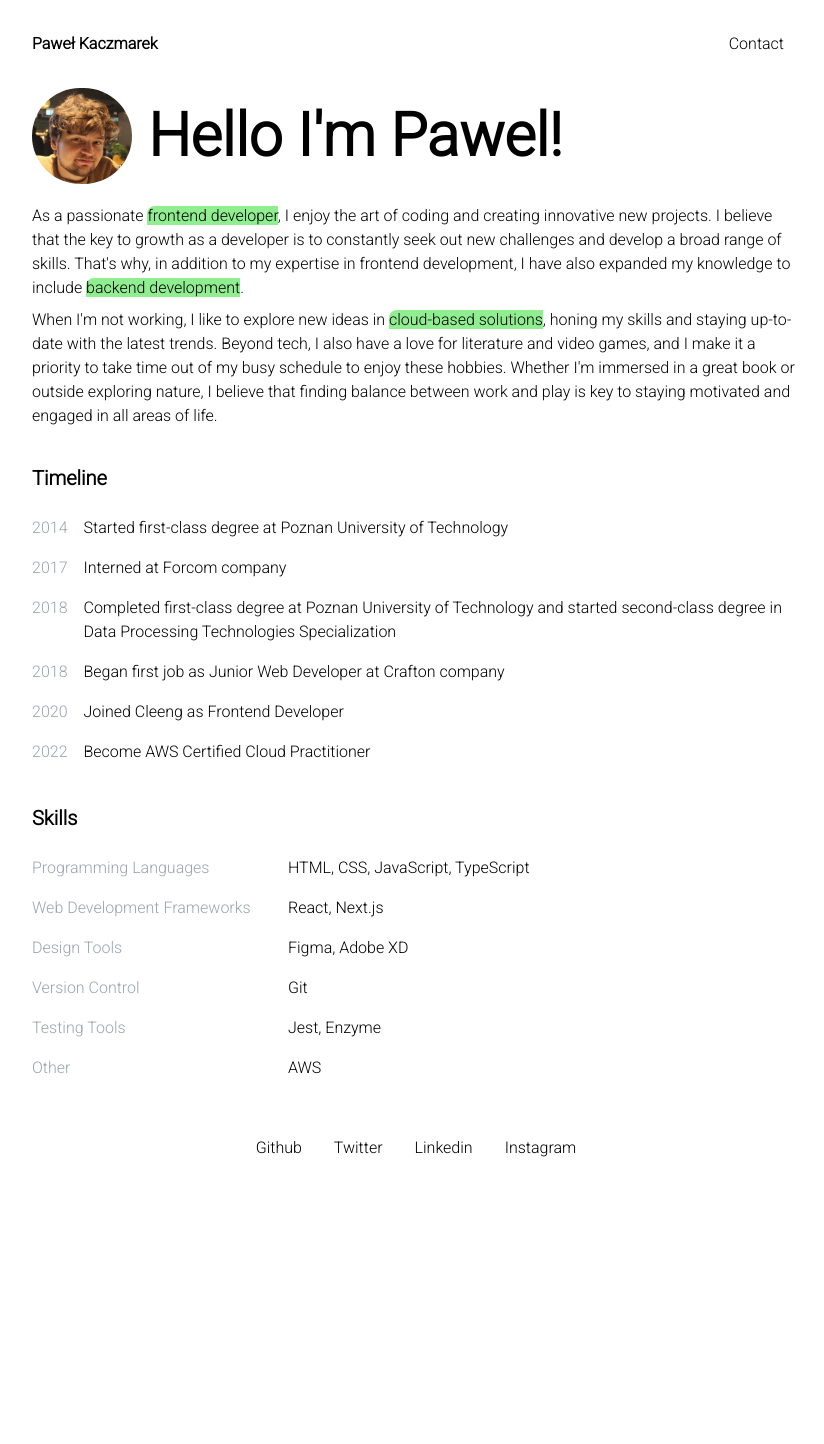
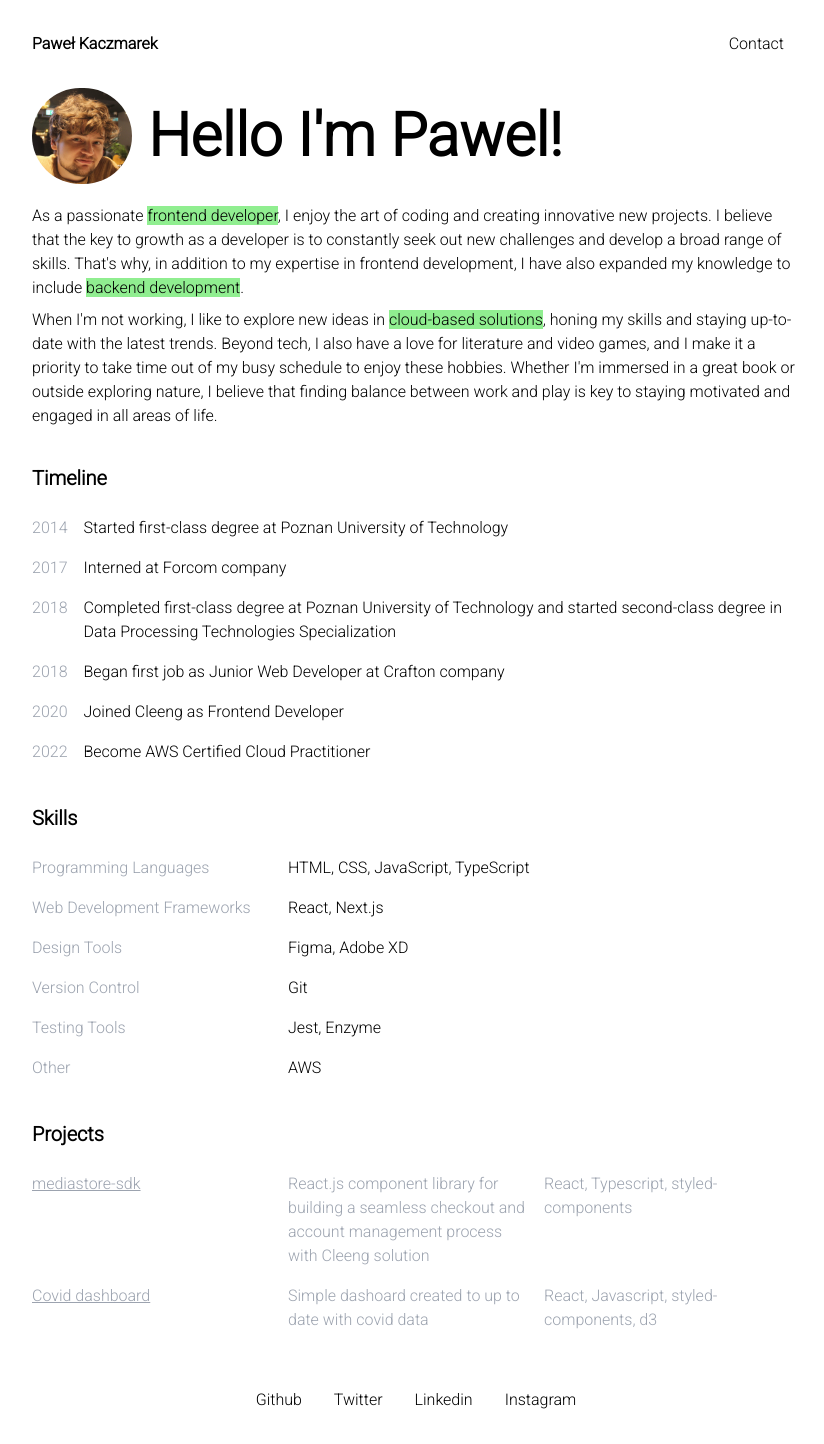
Before and after one commit to pawelacio/personal-site, a Next.js app: page / in a window 1280 px wide. Shown: the whole page, without its empty margins (224-1048 px from the left). Before the commit the page ends 1192 px from the top, so only its background shows below. Built offline with nearby package versions, Linux system fonts and the light colour scheme.

Commit message:
Add projects section

```diff
--- a/app/page.tsx
+++ b/app/page.tsx
@@ -1,4 +1,5 @@
 import Image from 'next/image';
+import Link from 'next/link';
 
 type TimeLineItemType = {
   year: string;
@@ -8,6 +9,13 @@ type TimeLineItemType = {
 type SkillItemType = {
   category: string;
   skills: string[];
+};
+
+type Project = {
+  name: string;
+  description: string;
+  url?: string;
+  technologies?: string[];
 };
 
 const timeline: TimeLineItemType[] = [
@@ -56,6 +64,22 @@ const skills: SkillItemType[] = [
   }
 ];
 
+const projects: Project[] = [
+  {
+    name: 'mediastore-sdk',
+    description:
+      'React.js component library for building a seamless checkout and account management process with Cleeng solution',
+    url: 'https://github.com/Cleeng/mediastore-sdk',
+    technologies: ['React', 'Typescript', 'styled-components']
+  },
+  {
+    name: 'Covid dashboard',
+    description: 'Simple dashoard created to up to date with covid data',
+    url: 'https://covid-data-dashboard.netlify.app/',
+    technologies: ['React', 'Javascript', 'styled-components', 'd3']
+  }
+];
+
 export default function Home() {
   return (
     <main>
@@ -74,27 +98,20 @@ export default function Home() {
         </div>
         <p className="py-1">
           As a passionate{' '}
-          <span className=" bg-highlight-green rounded-tl-lg">
-            frontend developer
-          </span>
-          , I enjoy the art of coding and creating innovative new projects. I
+          <span className=" bg-highlight-green">frontend developer</span>, I
+          enjoy the art of coding and creating innovative new projects. I
           believe that the key to growth as a developer is to constantly seek
           out new challenges and develop a broad range of skills. That's why, in
           addition to my expertise in frontend development, I have also expanded
           my knowledge to include{' '}
-          <span className=" bg-highlight-green rounded-tl-lg">
-            backend development
-          </span>
-          .
+          <span className=" bg-highlight-green">backend development</span>.
         </p>
         <p className="py-1">
           When I'm not working, I like to explore new ideas in{' '}
-          <span className="bg-highlight-green rounded-tl-lg ">
-            cloud-based solutions
-          </span>
-          , honing my skills and staying up-to-date with the latest trends.
-          Beyond tech, I also have a love for literature and video games, and I
-          make it a priority to take time out of my busy schedule to enjoy these
+          <span className="bg-highlight-green">cloud-based solutions</span>,
+          honing my skills and staying up-to-date with the latest trends. Beyond
+          tech, I also have a love for literature and video games, and I make it
+          a priority to take time out of my busy schedule to enjoy these
           hobbies. Whether I'm immersed in a great book or outside exploring
           nature, I believe that finding balance between work and play is key to
           staying motivated and engaged in all areas of life.
@@ -130,6 +147,34 @@ export default function Home() {
           ))}
         </ul>
       </section>
+      <section id="projects" className="py-4">
+        <h2 className="text-xl font-bold pb-4">Projects</h2>
+        <ul>
+          {projects.map(({ name, description, technologies, url }) => (
+            <li key="category" className="py-2">
+              <div className="flex flex-row flex-nowrap">
+                <div className="font-medium text-gray-400 pr-4 basis-1/3">
+                  {url ? (
+                    <Link href={url} className="underline">
+                      {name}
+                    </Link>
+                  ) : (
+                    <>{name}</>
+                  )}
+                </div>
+                <div className="font-thin text-gray-400 pr-4 basis-1/3">
+                  {description}
+                </div>
+                {technologies && (
+                  <div className="font-thin text-gray-400 pr-4 basis-1/3">
+                    {technologies.join(', ')}
+                  </div>
+                )}
+              </div>
+            </li>
+          ))}
+        </ul>
+      </section>
     </main>
   );
 }
```
